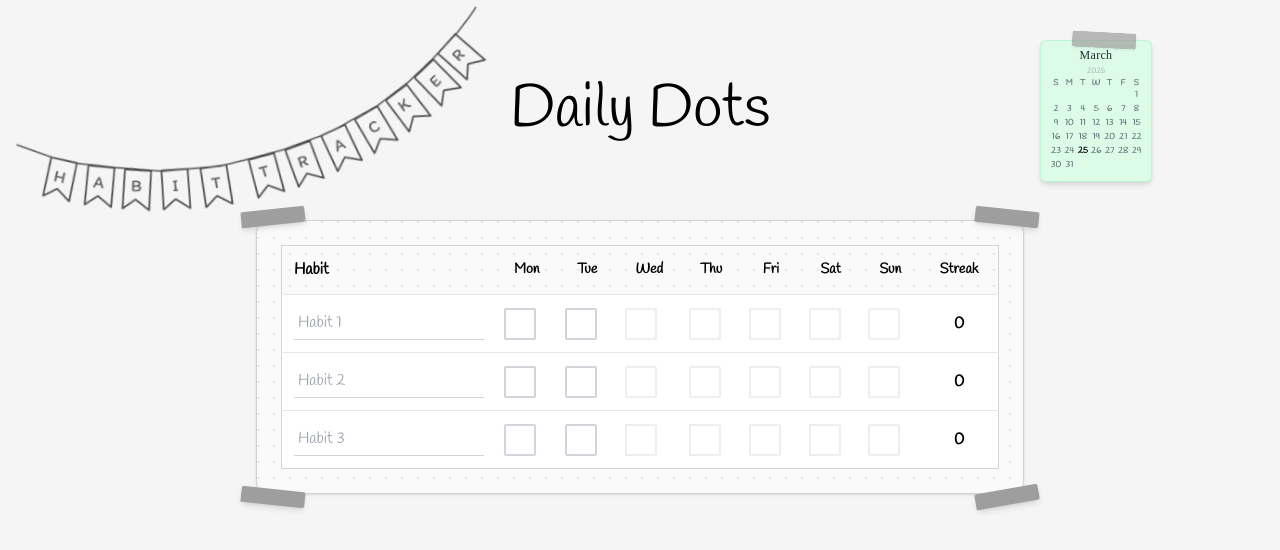
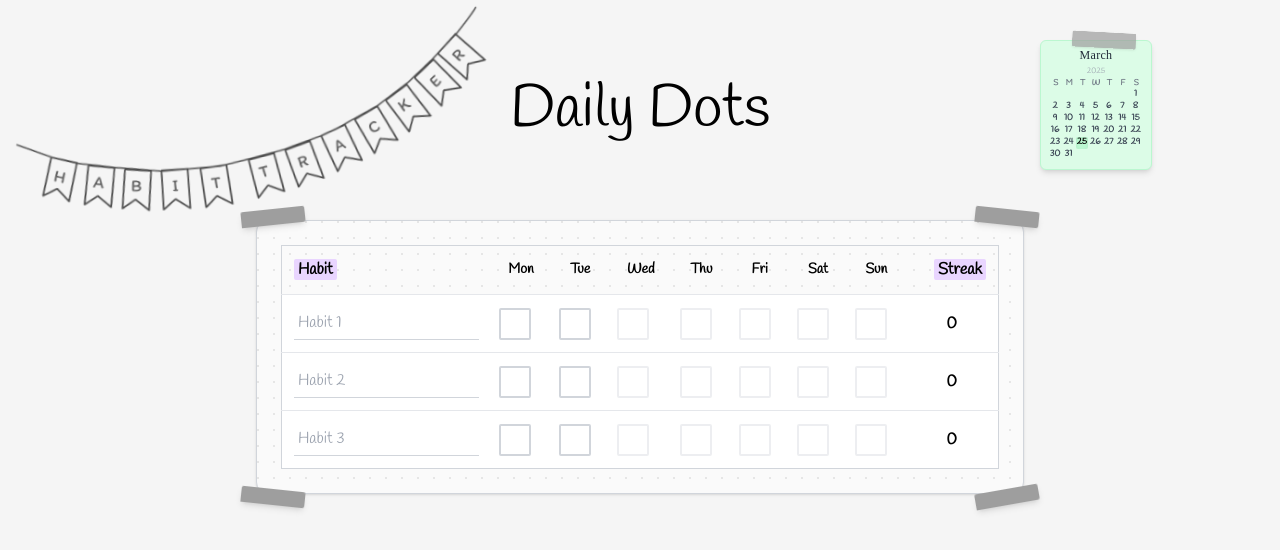
Before and after one commit to KateHickey26/daily-dots-app, a React (Vite) app: page / in a window 1280 px wide. Shown: the top 550 px of the page. Built offline with nearby package versions, Linux system fonts and the light colour scheme; grey boxes are pictures that could not be loaded; a web font is replaced by a local one.

Commit message:
fix highlighter

```diff
--- a/src/App.jsx
+++ b/src/App.jsx
@@ -83,11 +83,9 @@ export default function DailyDots() {
             {dayArray.map((day) => (
               <div
                 key={day}
-                className={`w-3.5 h-3.5 text-[9px] rounded-full flex items-center justify-center ${
-                  day === currentDay
-                    ? 'bg-accent font-bold'
-                    : 'text-gray-700'
-                }`}
+                className={`w-3 h-3 text-[9px] font-semibold flex items-center justify-center rounded-sm
+                  ${day === currentDay ? 'bg-green-200 text-black shadow-inner' : 'text-gray-700'}
+                `}
               >
                 {day}
               </div>
@@ -162,11 +160,15 @@ export default function DailyDots() {
     <table className="min-w-full border border-gray-300 rounded-xl">
       <thead className="bg-paper text-ink">
         <tr>
-          <th className="p-3 text-left">Habit</th>
+        <th className="p-3 text-left align-middle">
+          <span className="px-1 bg-purple-200 rounded-sm">Habit</span>
+        </th>
           {daysOfWeek.map((day, j) => (
             <th key={j} className="p-3 text-sm">{day}</th>
           ))}
-          <th className="p-3 text-sm">Streak</th>
+        <th className="p-3 text-right align-middle">
+          <span className="px-1 bg-purple-200 rounded-sm">Streak</span>
+        </th>
         </tr>
       </thead>
       <tbody className="bg-white">
--- a/src/index.css
+++ b/src/index.css
@@ -8,3 +8,22 @@ body {
   background-image: radial-gradient(#e2e2e2 0.5px, transparent 0.5px);
   background-size: 16px 16px;
 }
+
+.highlight-hand {
+  position: relative;
+  display: inline-block;
+}
+
+.highlight-hand {
+  position: relative;
+  display: inline-block;
+}
+
+.highlight-hand::before {
+  content: '';
+  position: absolute;
+  inset: 0;
+  background: linear-gradient(to top, #e0e7ff 60%, transparent 40%);
+  z-index: -1;
+  border-radius: 2px;
+}
```
